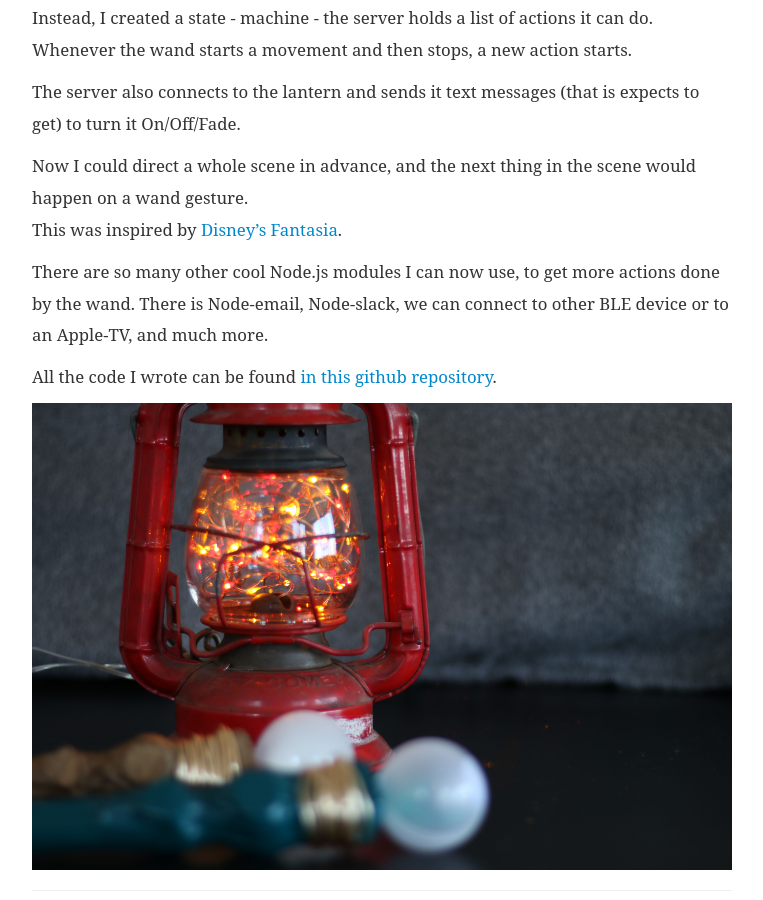
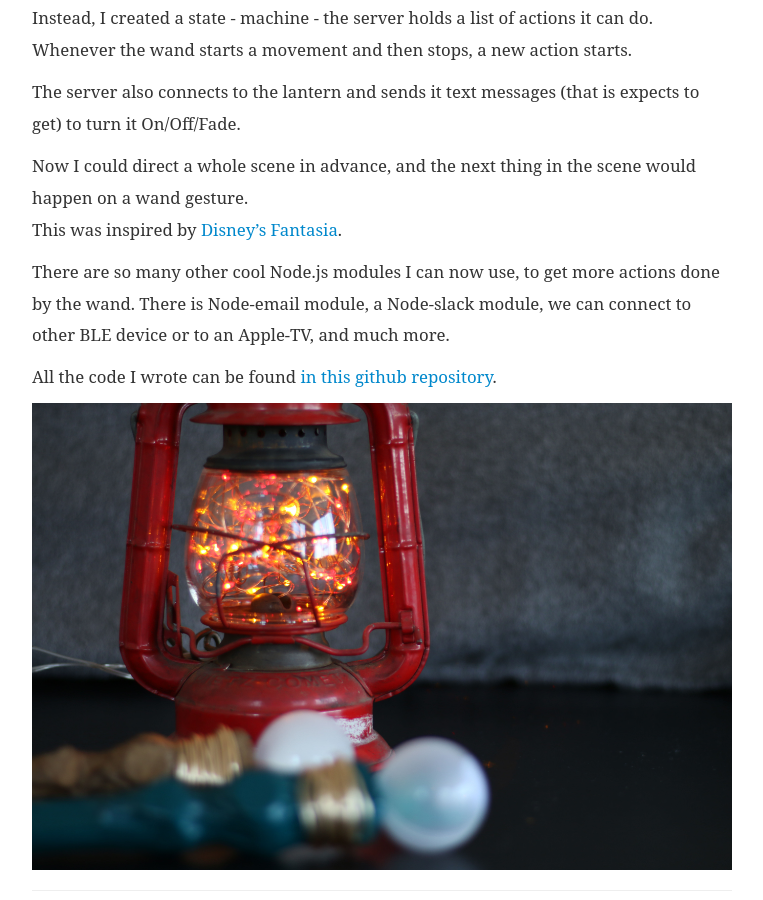
Before and after one commit to jasrub/indistinguishableFrom-MAS.s65, a Jekyll site: the page built from _posts/2016-05-10-final.md, in a window 1280 px wide and 900 px high, scrolled down 7605 px. Shown: the whole window, without its empty margins (258-1021 px from the left). Built offline with Jekyll 4.4.1, drawn with Linux system fonts in a browser that asks for light colours; some web fonts are replaced; some of the changed text lies outside the part shown.

Commit message:
fix titiles

```diff
--- a/_posts/2016-05-10-final.md
+++ b/_posts/2016-05-10-final.md
@@ -8,7 +8,7 @@
 ![wand]({{site.baseurl}}/img/final/wands3.jpg)
 
 
-Building on the Rememberaball I presented last week, and the endless possibilities of magic that can be done using BLE and sensors I decided to create a magic wand.
+Building on the [Rememberaball](http://jasrub.github.io/indistinguishableFrom-MAS.s65/remeberaball.html) I presented last week, and the endless possibilities of magic that can be done using BLE and sensors I decided to create a magic wand.
 
 ![wand with ball]({{site.baseurl}}/img/final/wands.jpg)
 
@@ -83,7 +83,7 @@
 This was inspired by [Disney's Fantasia](https://en.wikipedia.org/wiki/Fantasia_(1940_film)).
 
 There are so many other cool Node.js modules I can now use, to get more actions done by the wand.
-There is Node-email, Node-slack, we can connect to other BLE device or to an Apple-TV, and much more.
+There is Node-email module, a Node-slack module, we can connect to other BLE device or to an Apple-TV, and much more.
 
 All the code I wrote can be found [in this github repository](https://github.com/jasrub/LightBlue-Bean-magic-wand).
 
```
